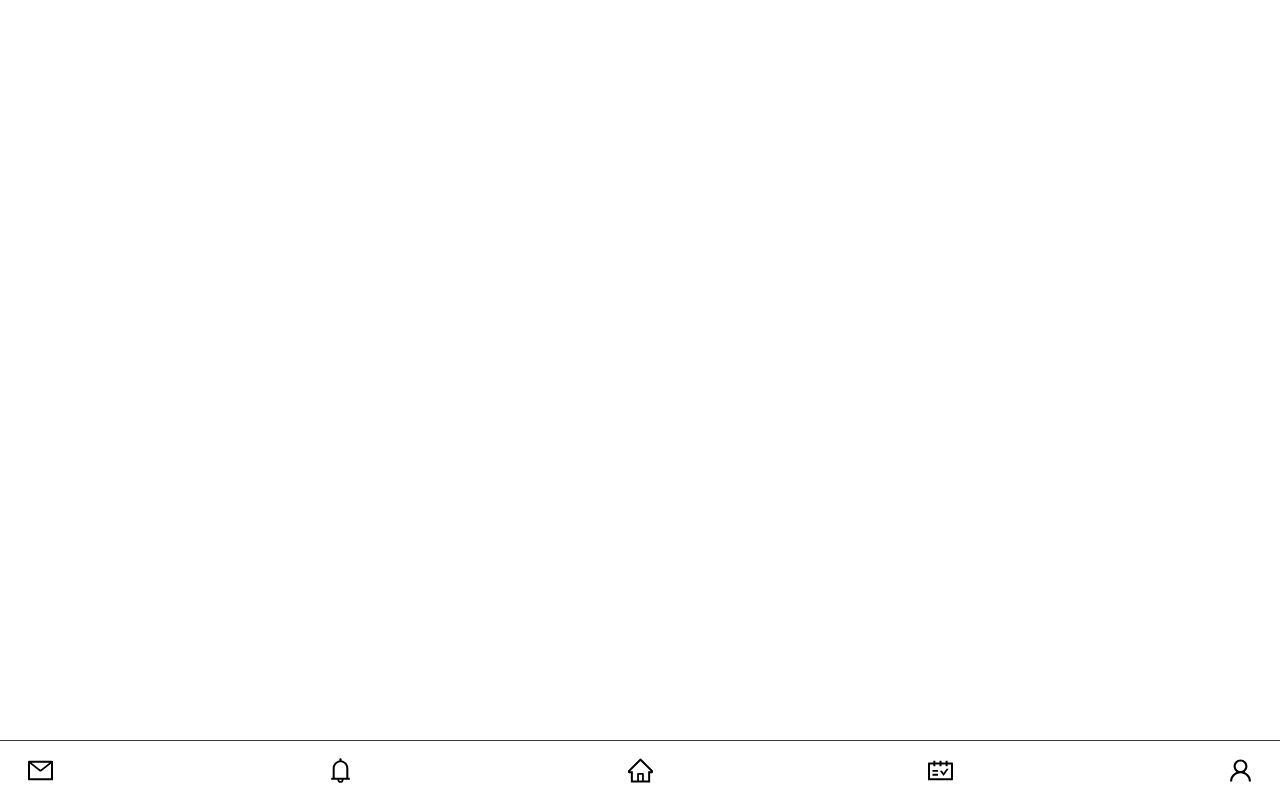
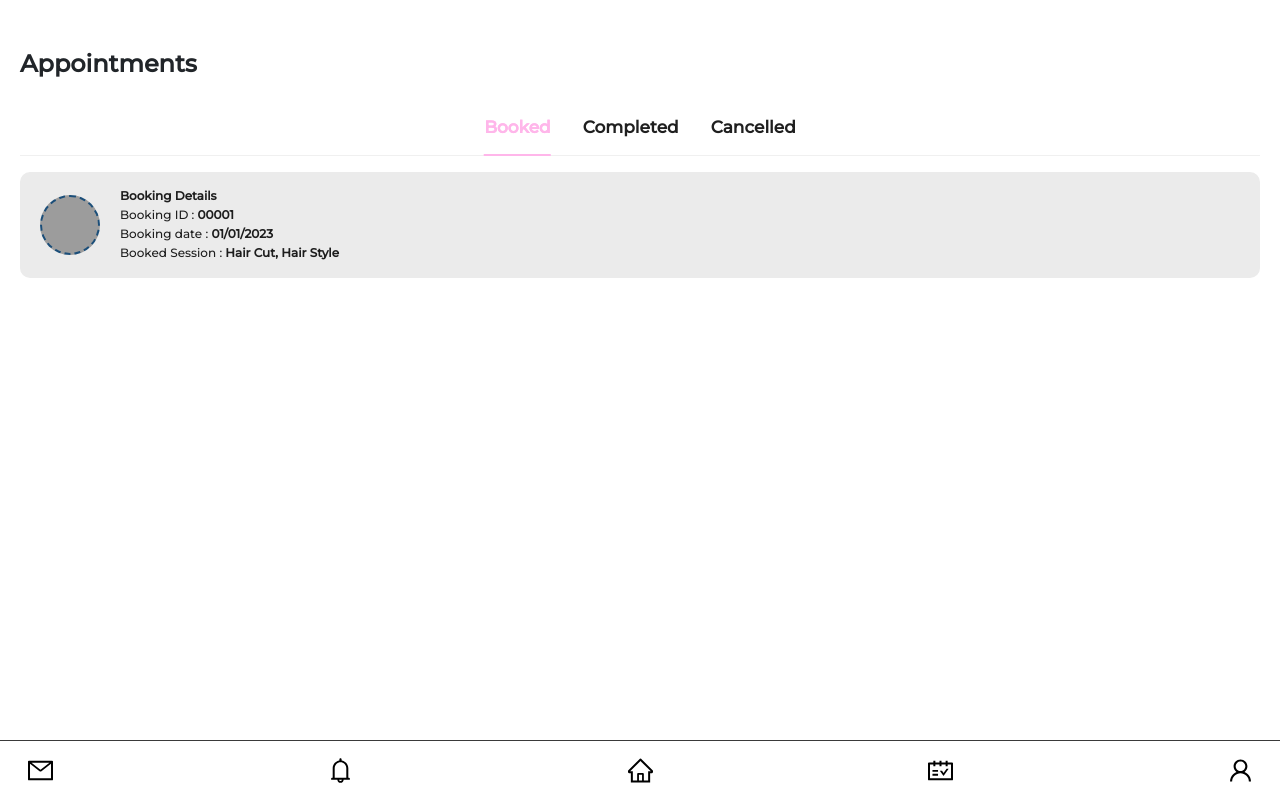
Before and after one commit to Danuja-Kowaski/salon_shahinas_app, a React (Create React App) app in the folder client/: page /appointments in a window 1280 px wide. Before the commit this address had no page. Built offline with nearby package versions, Linux system fonts and the light colour scheme.

Commit message:
created appointments page + some fixes

```diff
--- a/client/src/App/App.js
+++ b/client/src/App/App.js
@@ -20,6 +20,7 @@ import BookingPage from "./Pages/BookingPage";
 import BookingConfirm from "./Pages/BookingConfirm";
 import Messages from "./Pages/Messages";
 import Notifications from "./Pages/Notifications";
+import Appointments from "./Pages/Appointments";
 import Profile from "./Pages/Profile";
 import "./styles.scss";
 
@@ -43,6 +44,7 @@ function App() {
                 <Route path="/messages" element={<Messages />} />
                 <Route path="/notifications" element={<Notifications />} />
                 <Route path="/profile" element={<Profile />} />
+                <Route path="/appointments" element={<Appointments />} />
             </Routes>
             <div className="navbar">
                 <CustomLink to="/messages">
@@ -54,7 +56,7 @@ function App() {
                 <CustomLink to="/home">
                     <HomeOutlined />
                 </CustomLink>
-                <CustomLink to="/booking">
+                <CustomLink to="/appointments">
                     <ScheduleOutlined />
                 </CustomLink>
                 <CustomLink to="/profile">
--- /dev/null
+++ b/client/src/App/Pages/Appointments/index.js
@@ -0,0 +1,97 @@
+import { React } from "react";
+
+import { Tabs } from "antd";
+
+import "./styles.sass";
+
+const Appointments = () => {
+    const renderBooked = () => {
+        return (
+            <div>
+                <div className="appointment-item">
+                    <div className="img-item"></div>
+                    <div className="info-item">
+                        <p className="title">Booking Details</p>
+                        <p>
+                            Booking ID : <b>00001</b>
+                        </p>
+                        <p>
+                            Booking date : <b>01/01/2023</b>
+                        </p>
+                        <p>
+                            Booked Session : <b>Hair Cut, Hair Style</b>
+                        </p>
+                    </div>
+                </div>
+            </div>
+        );
+    };
+
+    const renderCompleted = () => {
+        return (
+            <div>
+                <div className="appointment-item">
+                    <div className="img-item"></div>
+                    <div className="info-item">
+                        <p className="title">Booking Details</p>
+                        <p>
+                            Booking ID : <b>00002</b>
+                        </p>
+                        <p>
+                            Booking date : <b>01/02/2023</b>
+                        </p>
+                        <p>
+                            Booked Session : <b>Hair Cut, Hair Style</b>
+                        </p>
+                    </div>
+                </div>
+                <div className="appointment-item">
+                    <div className="img-item"></div>
+                    <div className="info-item">
+                        <p className="title">Booking Details</p>
+                        <p>
+                            Booking ID : <b>00003</b>
+                        </p>
+                        <p>
+                            Booking date : <b>01/03/2023</b>
+                        </p>
+                        <p>
+                            Booked Session : <b>Hair Cut, Hair Style</b>
+                        </p>
+                    </div>
+                </div>
+            </div>
+        );
+    };
+
+    const renderCanceled = () => {
+        return <h5>No Cancelled Bookings</h5>;
+    };
+
+    const tabs = [
+        {
+            label: "Booked",
+            key: 1,
+            children: renderBooked(),
+        },
+        {
+            label: "Completed",
+            key: 2,
+            children: renderCompleted(),
+        },
+        {
+            label: "Cancelled",
+            key: 3,
+            children: renderCanceled(),
+        },
+    ];
+
+    return (
+        <div className="appointments-section">
+            <h4>Appointments</h4>
+            <Tabs defaultActiveKey="1" centered size={"large"} items={tabs} />
+        </div>
+    );
+};
+
+export default Appointments;
--- /dev/null
+++ b/client/src/App/Pages/Appointments/styles.sass
@@ -0,0 +1,47 @@
+@import '../../../styles/variables.sass'
+
+.appointments-section
+    height: calc(100vh - 60px)
+    width: 100%
+    padding: 20px
+
+    h4
+        font-weight: bold
+        margin-top: 30px
+        margin-bottom: 20px
+
+    .ant-tabs-tab-btn
+        font-size: 17px
+        font-weight: bold
+        font-family: "Montserrat", sans-serif
+
+
+    .appointment-item
+        display: flex
+        flex-direction: row
+        align-items: center
+        background-color: $secondary
+        padding: 15px 20px
+        margin-bottom: 15px
+        border-radius: 10px
+        font-family: "Montserrat", sans-serif
+
+        .img-item
+            min-width: 60px
+            height: 60px
+            border-radius: 100%
+            background-color: #9c9c9c
+            border: 2px dashed #1b4e79
+
+        .info-item
+            margin-left: 20px
+            font-size: 12px
+
+            p
+                margin: 0
+
+            .title
+                font-weight: bold
+
+            span
+                font-weight: bold
--- a/client/src/App/Pages/BookingSummary/index.js
+++ b/client/src/App/Pages/BookingSummary/index.js
@@ -1,6 +1,4 @@
 import React from "react";
-
-import { Button } from "antd";
 
 import "./styles.sass";
 
--- a/client/src/App/Pages/HomePage/index.js
+++ b/client/src/App/Pages/HomePage/index.js
@@ -5,7 +5,6 @@ import { Calendar, Button } from "antd";
 import "./styles.sass";
 
 const HomePage = () => {
-
     const onPanelChange = (value, mode) => {
         console.log(value.format("YYYY-MM-DD"), mode);
     };
@@ -13,7 +12,7 @@ const HomePage = () => {
     return (
         <div div className="home-section">
             <div className="page-header-intro">
-                <h1>Hello, [USERNAME]</h1>
+                <h1>Hello, Jane</h1>
                 <h6>Welcome to Salon Shahina's</h6>
             </div>
             <div className="page-banner">
--- a/client/src/App/Pages/Messages/styles.sass
+++ b/client/src/App/Pages/Messages/styles.sass
@@ -1,6 +1,7 @@
 @import '../../../styles/variables.sass'
 
-.notifications-section
+.messages-section
+    position: relative
     height: calc(100vh - 60px)
     width: 100%
     padding: 20px
@@ -10,32 +11,30 @@
         margin-top: 30px
         margin-bottom: 20px
 
-    .notification-item
+    .messages-wrapper
         display: flex
-        flex-direction: row
-        justify-content: space-evenly
-        align-items: center
-        background-color: $secondary
-        padding: 15px 10px
-        margin-bottom: 15px
-        border-radius: 10px
+        flex-direction: column
+        width: 100%
+        overflow-y: scroll
+        max-height: 70vh
 
-        .img-item
-            min-width: 60px
-            height: 60px
-            border-radius: 100%
-            background-color: #9c9c9c
-            border: 2px dashed #1b4e79
-            margin-right: 10px
-
-        .info-item
-            font-size: 12px
+        .message-item
 
             p
-                margin: 0
+                width: fit-content
+                // max-width: 70vw
+                background-color: $secondary
+                padding: 15px 20px 15px 20px
+                border-radius: 14px
+                font-size: 14px
 
-            .title
-                font-weight: bold
+        .right
+            align-self: flex-end
 
-            span
-                font-weight: bold
+            p
+                background-color: $primary
+
+    .message-input
+        width: 90vw
+        position: absolute
+        bottom: 20px
```
